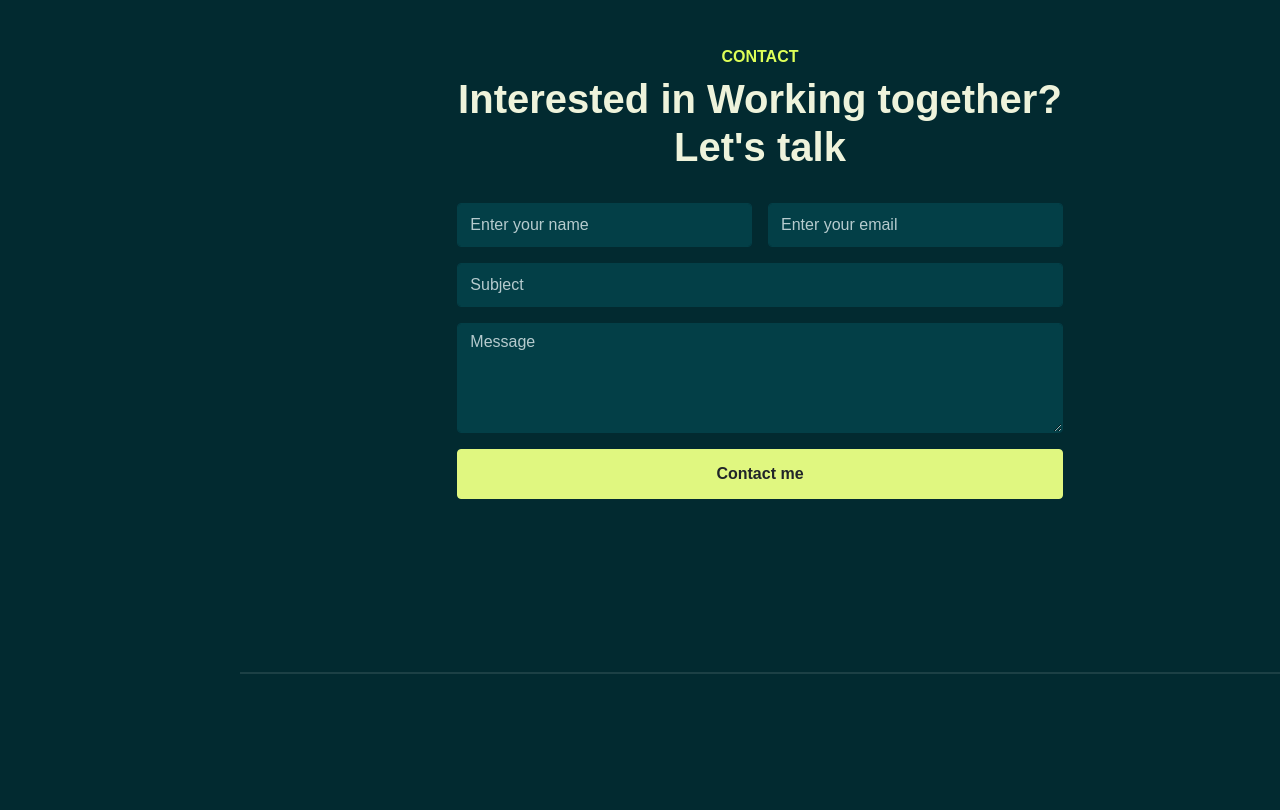
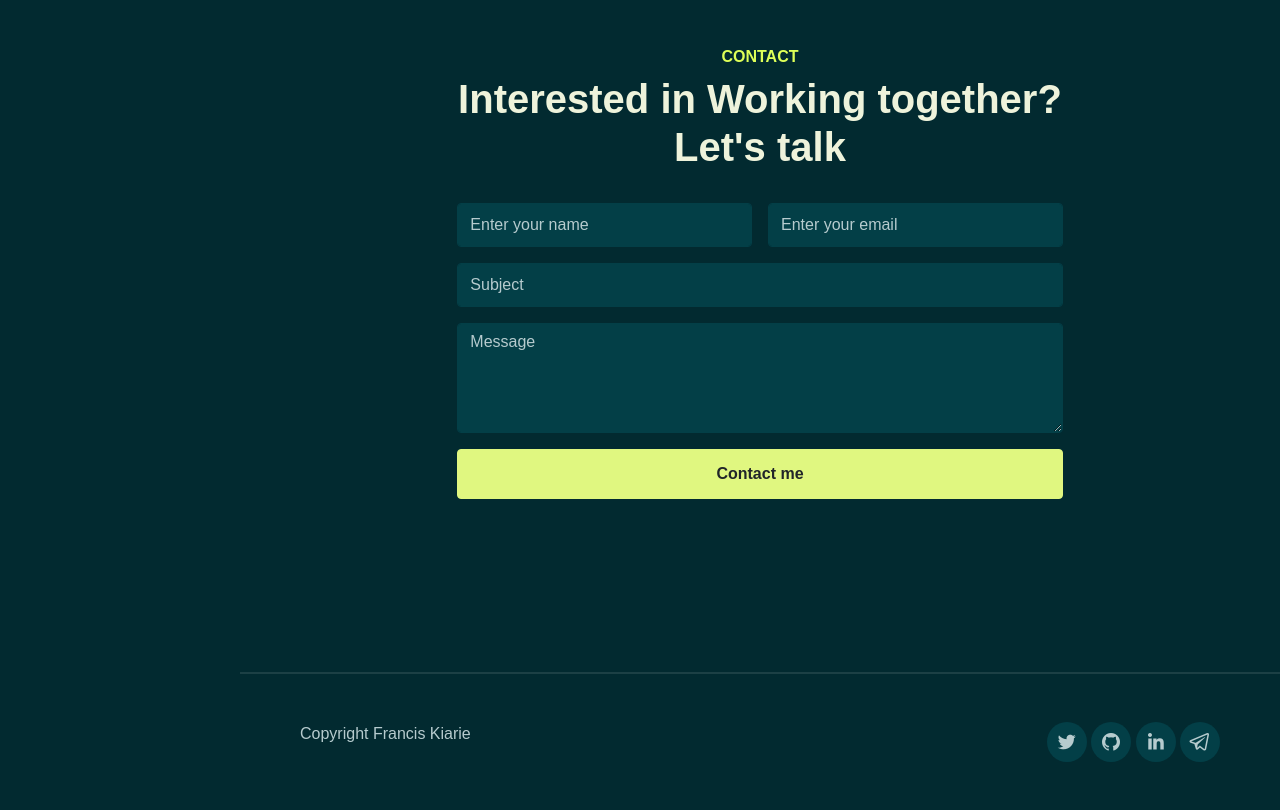
Before and after one commit to fkiarie/resumewebsite, a plain HTML site: page index.html in a window 1280 px wide. Shown: the part 6049-6859 px from the top of the page. Before the commit the page ends 6723 px from the top, so only its background shows below. Drawn offline with nearby package versions, Linux system fonts and the light colour scheme; a web font is replaced by a local one.

Commit message:
add footer section and it's styling

```diff
--- a/index.html
+++ b/index.html
@@ -497,6 +497,25 @@
           </div>
         </div>
       </section>
+
+      <!--Footer-->
+      <footer class="py-5 px-lg-5">
+        <div class="container">
+          <div class="row gy-4 justify-content-between">
+            <div class="col-auto">
+              <p class="mb-0">Copyright <a href="index.html">Francis Kiarie</a></p>
+            </div>
+            <div class="col-auto">
+              <div class="social-icons">
+                <a href="https://twitter.com/gathung_u"><i class="lab la-twitter"></i></a>
+                <a href="https://github.com/fkiarie"><i class="lab la-github"></i></a>
+                <a href="https://shorturl.at/cvKRS"><i class="lab la-linkedin-in"></i></a>
+                <a href=""><i class="lab la-telegram-plane"></i></a>
+              </div>
+            </div>
+          </div>
+        </div>
+      </footer>
     </div>
     <!--Script-->
     <script
--- a/main.css
+++ b/main.css
@@ -160,3 +160,17 @@ img {
 #contact input.form-control{
   height: 44px;
 }
+
+.social-icons{
+
+}
+.social-icons a{
+  width: 40px;
+  height: 40px;
+  display: inline-flex;
+  align-items: center;
+  justify-content: center;
+  background-color: var(--color-base);
+  border-radius: 100px;
+  font-size: 24px;
+}
```
